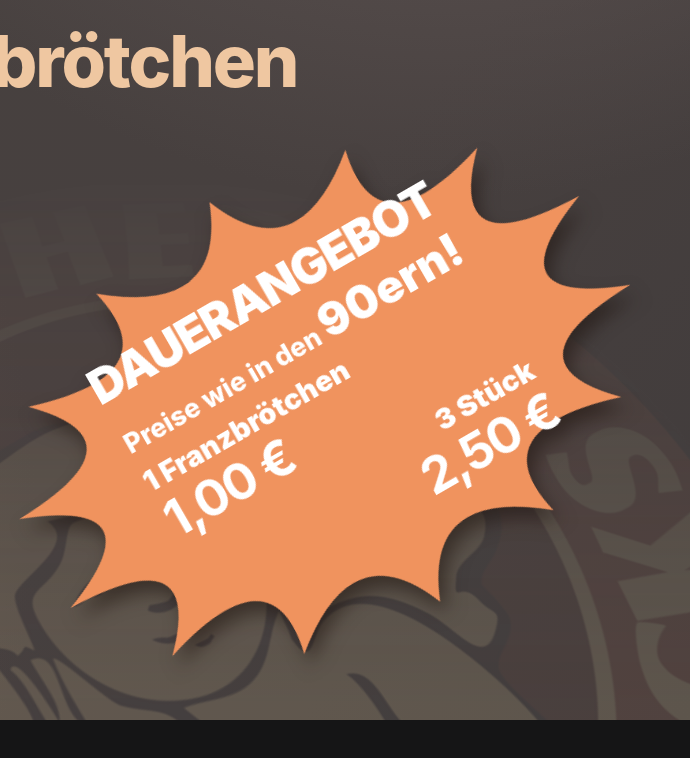
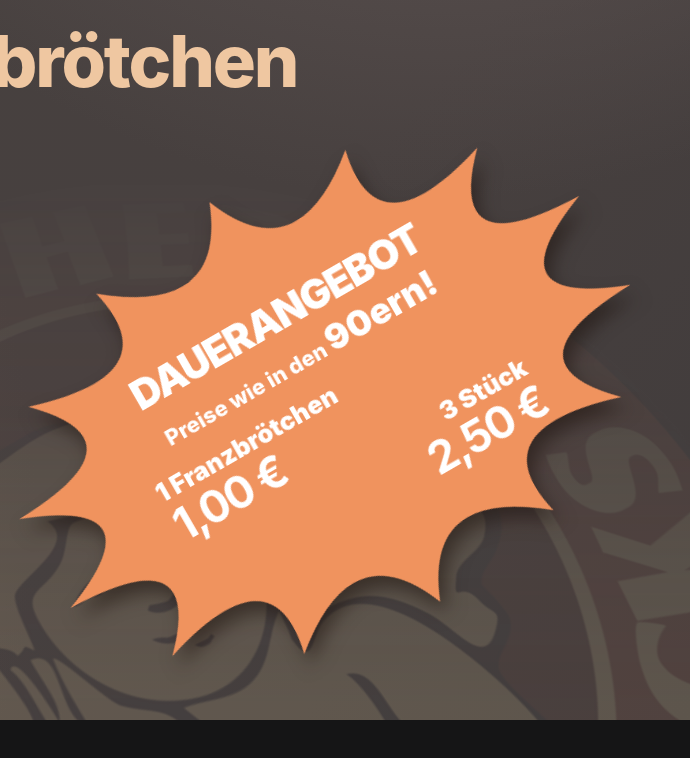
Before and after one commit to ptrmohr/okSignage-preview, a plain HTML site: page hbb-franzbroetchen-arbeitsstand/index.html in a window 1280 px wide. Shown: the full height of the page, 590-1280 px from the left. Drawn offline with Linux system fonts and the light colour scheme.

Commit message:
Reflow offer text within safe interior margins, lower upper heading block and raise lower 3-piece offer

```diff
--- a/hbb-franzbroetchen-arbeitsstand/index.html
+++ b/hbb-franzbroetchen-arbeitsstand/index.html
@@ -21,11 +21,11 @@ html,body{margin:0;background:#151516;color:#ece3dc;font-family:system-ui,-apple
 .offer{position:absolute;left:790px;top:160px;width:810px;height:730px;display:flex;align-items:center;justify-content:center;transform:rotate(-30deg) scale(.9);filter:drop-shadow(0px 19px 13px #1b100a83)}
 .offerShape{position:absolute;inset:0;transform:scaleX(1.25);transform-origin:center;background:#f0935e;clip-path:path('M405.0 30.0 Q454.0 184.6 572.0 63.2 Q542.2 220.4 706.0 156.1 Q603.2 284.7 780.3 290.5 Q625.0 365.0 780.3 439.5 Q603.2 445.3 706.0 573.9 Q542.2 509.6 572.0 666.8 Q454.0 545.4 405.0 700.0 Q356.0 545.4 238.0 666.8 Q267.8 509.6 104.0 573.9 Q206.8 445.3 29.7 439.5 Q185.0 365.0 29.7 290.5 Q206.8 284.7 104.0 156.1 Q267.8 220.4 238.0 63.2 Q356.0 184.6 405.0 30.0 Z');border:0}
 .offerInner{display:none;position:absolute;inset:38px;clip-path:polygon(50% 0%,59% 10%,70% 3%,76% 16%,89% 13%,90% 27%,100% 34%,93% 45%,100% 57%,88% 66%,90% 81%,75% 83%,69% 96%,56% 91%,46% 100%,37% 89%,22% 96%,18% 83%,4% 78%,11% 64%,0% 55%,8% 43%,0% 31%,12% 25%,15% 11%,29% 14%,37% 2%);background:#fce7b8}
-.offerText{position:relative;text-align:center;color:#fff;font-family:Montserrat,Inter,"Arial Black",Arial,sans-serif;transform:none;width:82%;line-height:1.08}
-.offerTitle{font-size:70px;font-weight:950;letter-spacing:-2px}
-.offerRetro{font-size:39px;font-weight:790;margin:10px 0 12px;white-space:nowrap}.offerRetro strong{font-size:67px;font-weight:950}
-.price{font-size:42px;font-weight:900;white-space:nowrap;margin:7px 0;line-height:1.1}.price.first{text-align:left;padding-left:47px}.price.second{text-align:right;padding-right:47px}.price span{display:block}.price strong{display:block}
-.price strong{font-size:74px;letter-spacing:-3px}
+.offerText{position:absolute;left:112px;right:112px;top:132px;bottom:128px;text-align:center;color:#fff;font-family:Montserrat,Inter,"Arial Black",Arial,sans-serif;line-height:1.05;display:flex;flex-direction:column;justify-content:center}
+.offerTitle{font-size:59px;font-weight:950;letter-spacing:-2px;white-space:nowrap;margin-top:12px}
+.offerRetro{font-size:32px;font-weight:790;margin:10px 0 20px;white-space:nowrap}.offerRetro strong{font-size:52px;font-weight:950}
+.price{font-size:37px;font-weight:900;white-space:nowrap;margin:0;line-height:1.08}.price.first{text-align:left;padding-left:15px;margin-top:4px}.price.second{text-align:right;padding-right:15px;margin-top:-8px}.price span{display:block}.price strong{display:block}
+.price strong{font-size:65px;letter-spacing:-3px}
 .offerSmall{font-size:20px;font-weight:700;line-height:1.2;margin-top:15px}
 </style>
 </head>
```
